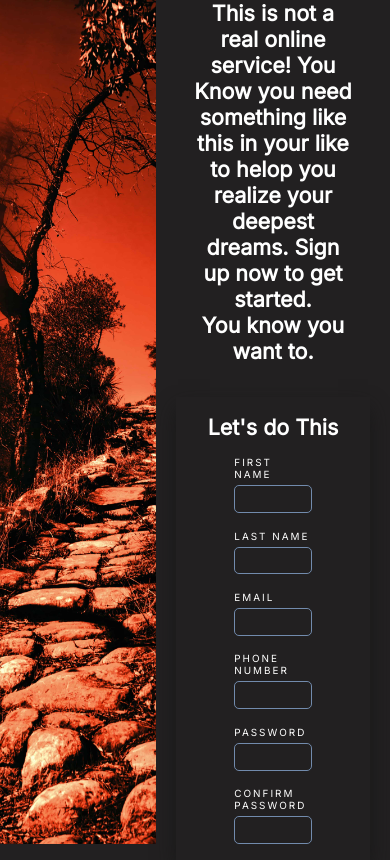
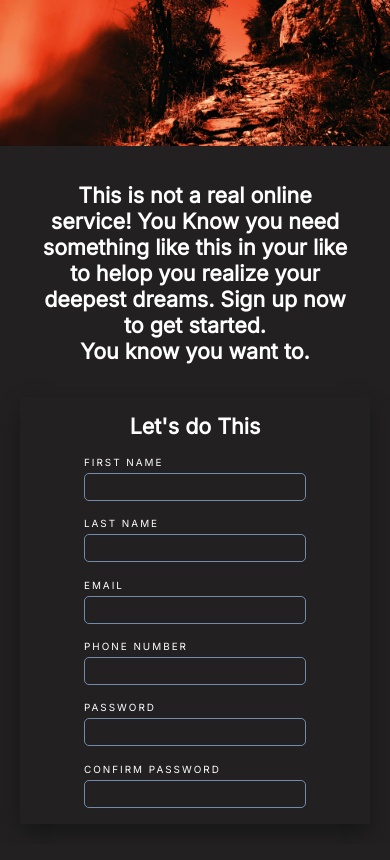
Before and after one commit to jhonacs2/sign-up-form, a plain HTML site: page index.html in a window 390 px wide. Drawn offline with Linux system fonts and the light colour scheme.

Commit message:
add media querys for different sizes

```diff
--- a/styles/styles.css
+++ b/styles/styles.css
@@ -79,7 +79,34 @@
     letter-spacing: 2px;
 }
 
+@media screen and (max-width: 1400px) {
+    .form-sign-up {
+        width: 100%;
+    }
+
+    .form-sign-up ul li {
+        width: 47%;
+    }
+}
+
 @media screen and (max-width: 769px) {
+
+    body{
+        flex-direction: column;
+        align-items: center;
+    }
+
+    .section-logo {
+        width: 100%;
+        height: 30%;
+    }
+
+    .section-info{
+        width: 100%;
+    }
+
+
+
     .form-sign-up {
         width: 100%;
     }
@@ -92,3 +119,13 @@
         text-align: center;
     }
 }
+
+@media screen and (max-width: 610px) {
+    .form-sign-up {
+        width: 100%;
+    }
+
+    .form-sign-up ul li {
+        width: 70%;
+    }
+}
```
